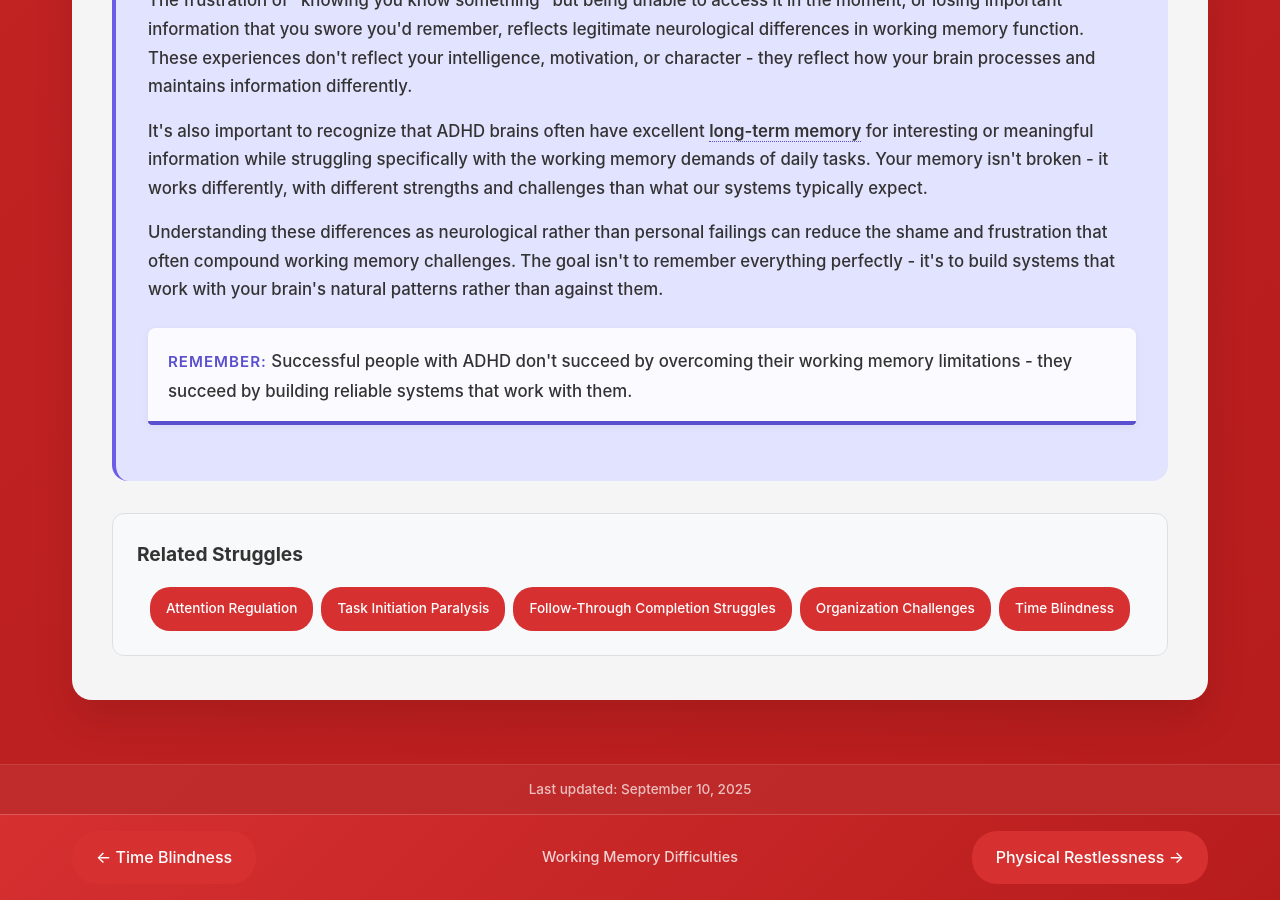
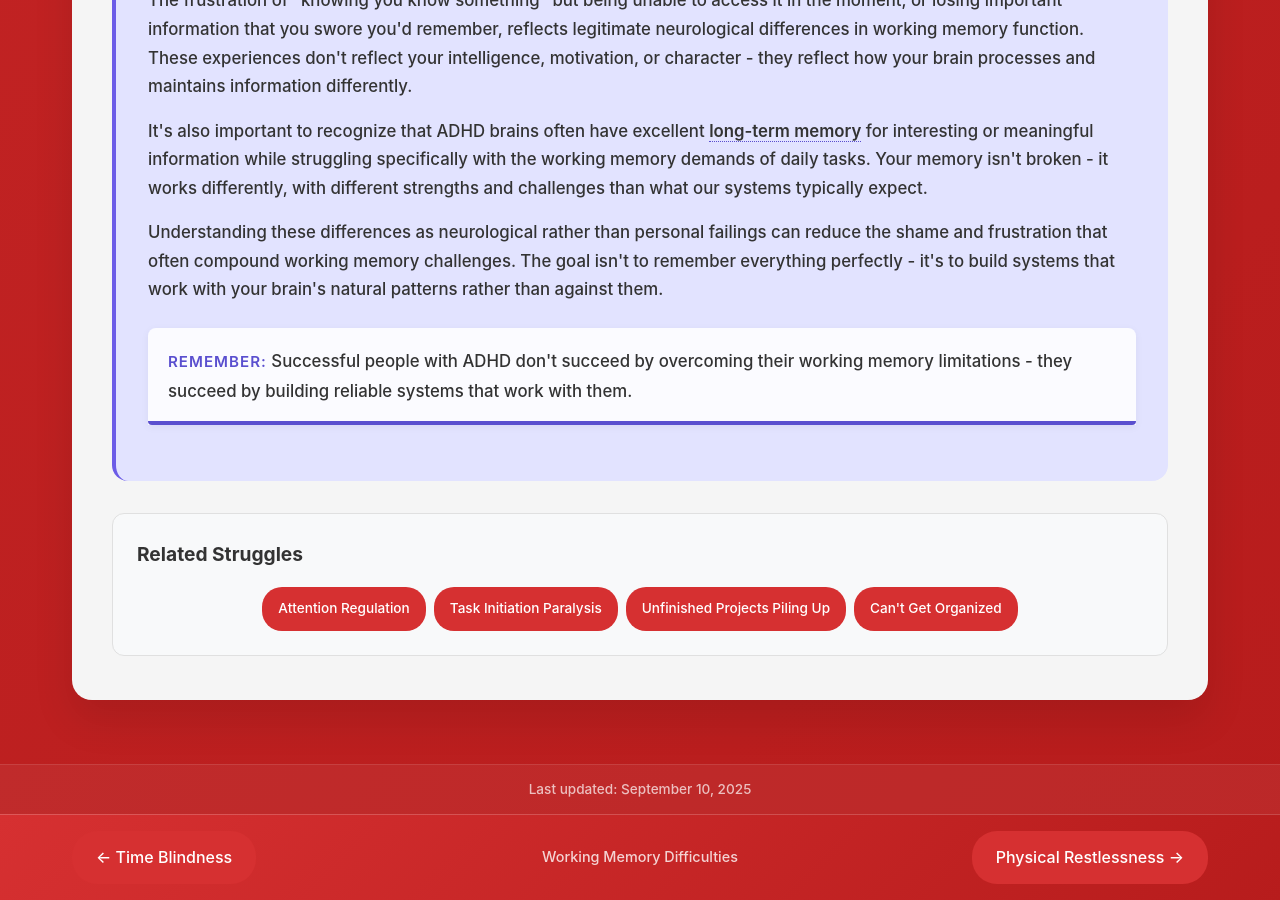
Before and after one commit to neurodivergent-survival-guide/neurodivergent-survival-guide, a Jekyll site: the page built from struggles/working-memory-difficulties.html, in a window 1280 px wide and 900 px high, scrolled down 5084 px. Built offline with Jekyll 4.4.1, drawn with Linux system fonts in a browser that asks for light colours.

Commit message:
Update working-memory-difficulties.html

```diff
--- a/struggles/working-memory-difficulties.html
+++ b/struggles/working-memory-difficulties.html
@@ -150,9 +150,8 @@
         <div class="struggle-tags">
             <a href="{{ '/struggles/attention-regulation.html' | relative_url }}" class="struggle-tag">Attention Regulation</a>
             <a href="{{ '/struggles/task-initiation-paralysis.html' | relative_url }}" class="struggle-tag">Task Initiation Paralysis</a>
-            <a href="{{ '/struggles/follow-through-completion-struggles.html' | relative_url }}" class="struggle-tag">Follow-Through Completion Struggles</a>
-            <a href="{{ '/struggles/organization-and-planning-challenges.html' | relative_url }}" class="struggle-tag">Organization Challenges</a>
-            <a href="{{ '/struggles/time-blindness.html' | relative_url }}" class="struggle-tag">Time Blindness</a>
+            <a href="{{ '/struggles/unfinished-projects-piling-up.html' | relative_url }}" class="struggle-tag">Unfinished Projects Piling Up</a>
+            <a href="{{ '/struggles/cant-get-organized.html' | relative_url }}" class="struggle-tag">Can't Get Organized</a>
         </div>
     </div>
 </div>
```
